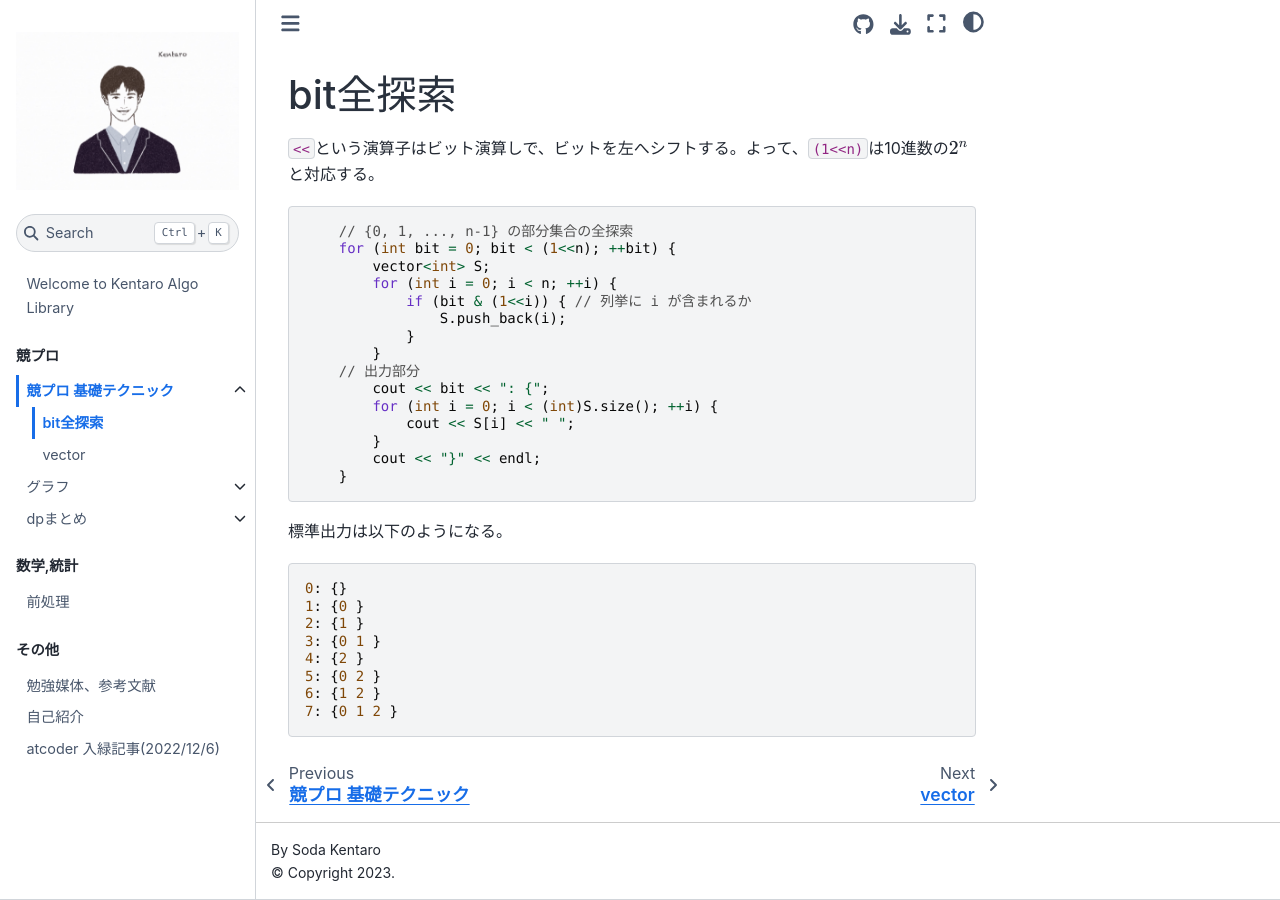
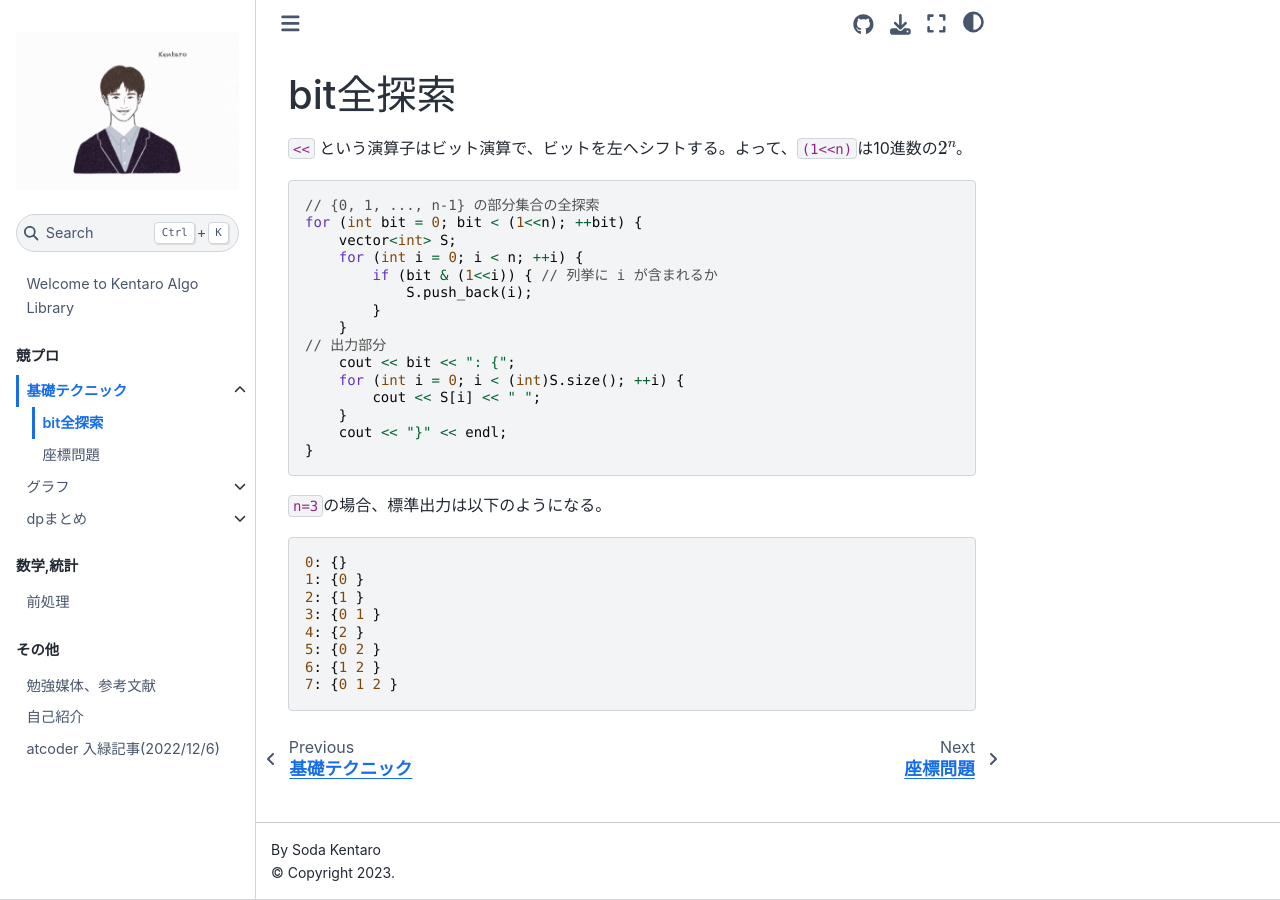
Before and after one commit to nyankiti/algo-library, a Jupyter Book: the page built from book/cp_technic/bit_full_search.md, in a window 1280 px wide. Built offline with Jupyter Book 1.0.4 settings and Sphinx 7.4.7 and the Sphinx Book theme 1.1.4, drawn with Linux system fonts in a browser that asks for light colours.

````diff
--- a/book/cp_technic/bit_full_search.md
+++ b/book/cp_technic/bit_full_search.md
@@ -1,23 +1,23 @@
 # bit全探索
-`<<`という演算子はビット演算しで、ビットを左へシフトする。よって、`(1<<n)`は10進数の$2^n$と対応する。
+`<<` という演算子はビット演算で、ビットを左へシフトする。よって、`(1<<n)`は10進数の$2^n$。
 ```cpp
-    // {0, 1, ..., n-1} の部分集合の全探索
-    for (int bit = 0; bit < (1<<n); ++bit) {
-        vector<int> S;
-        for (int i = 0; i < n; ++i) {
-            if (bit & (1<<i)) { // 列挙に i が含まれるか
-                S.push_back(i);
-            }
+// {0, 1, ..., n-1} の部分集合の全探索
+for (int bit = 0; bit < (1<<n); ++bit) {
+    vector<int> S;
+    for (int i = 0; i < n; ++i) {
+        if (bit & (1<<i)) { // 列挙に i が含まれるか
+            S.push_back(i);
         }
-    // 出力部分
-        cout << bit << ": {";
-        for (int i = 0; i < (int)S.size(); ++i) {
-            cout << S[i] << " ";
-        }
-        cout << "}" << endl;
     }
+// 出力部分
+    cout << bit << ": {";
+    for (int i = 0; i < (int)S.size(); ++i) {
+        cout << S[i] << " ";
+    }
+    cout << "}" << endl;
+}
 ```
-標準出力は以下のようになる。
+`n=3`の場合、標準出力は以下のようになる。
 ```
 0: {}
 1: {0 }
--- a/book/cp_technic/index.md
+++ b/book/cp_technic/index.md
@@ -1,4 +1,4 @@
-# 競プロ 基礎テクニック
+# 基礎テクニック
 
 ```{tableofcontents}
 ```
````
Also changed, not shown: book/cp_technic/vector.ipynb.
